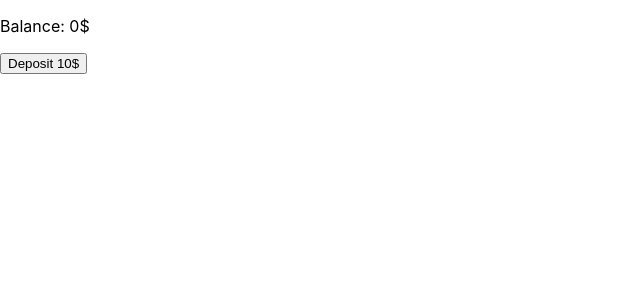
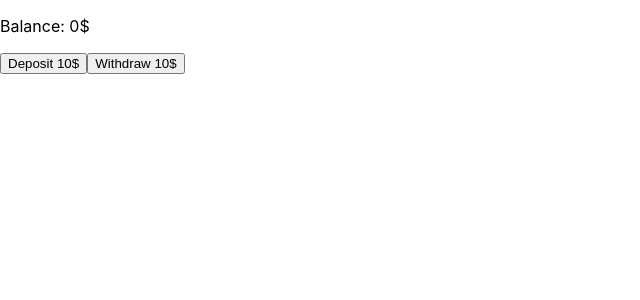
Before and after one commit to Codaisseur/money-manager-redux-ts-example, a React (Create React App) app: page / in a window 1280 px wide. Shown: the top 300 px of the page, without its empty margins (0-640 px from the left). Built offline with nearby package versions, Linux system fonts and the light colour scheme.

Commit message:
Add withdraw button

```diff
--- a/src/App.tsx
+++ b/src/App.tsx
@@ -1,6 +1,6 @@
 import { useDispatch, useSelector } from "react-redux";
 import { selectBalance } from "./store/balance/selectors";
-import { deposit } from "./store/balance/actions";
+import { deposit, withdraw } from "./store/balance/actions";
 
 function App() {
   const dispatch = useDispatch();
@@ -16,6 +16,13 @@ function App() {
       >
         Deposit 10$
       </button>
+      <button
+        onClick={() => {
+          dispatch(withdraw(10));
+        }}
+      >
+        Withdraw 10$
+      </button>
     </div>
   );
 }
--- a/src/store/balance/actions.ts
+++ b/src/store/balance/actions.ts
@@ -5,3 +5,8 @@ export const deposit = (depositAmount: number): BalanceAction => ({
   type: "balance/deposit",
   payload: depositAmount,
 });
+
+export const withdraw = (withdrawAmount: number): BalanceAction => ({
+  type: "balance/withdraw",
+  payload: withdrawAmount,
+});
--- a/src/store/balance/reducer.ts
+++ b/src/store/balance/reducer.ts
@@ -13,6 +13,12 @@ export default function reducer(state = initialState, action: BalanceAction) {
         amount: state.amount + action.payload,
       };
     }
+    case "balance/withdraw": {
+      return {
+        ...state,
+        amount: state.amount - action.payload,
+      };
+    }
     default: {
       return state;
     }
--- a/src/store/balance/types.ts
+++ b/src/store/balance/types.ts
@@ -2,4 +2,6 @@ export type BalanceState = {
   amount: number;
 };
 
-export type BalanceAction = { type: "balance/deposit"; payload: number };
+export type BalanceAction =
+  | { type: "balance/deposit"; payload: number }
+  | { type: "balance/withdraw"; payload: number };
```
